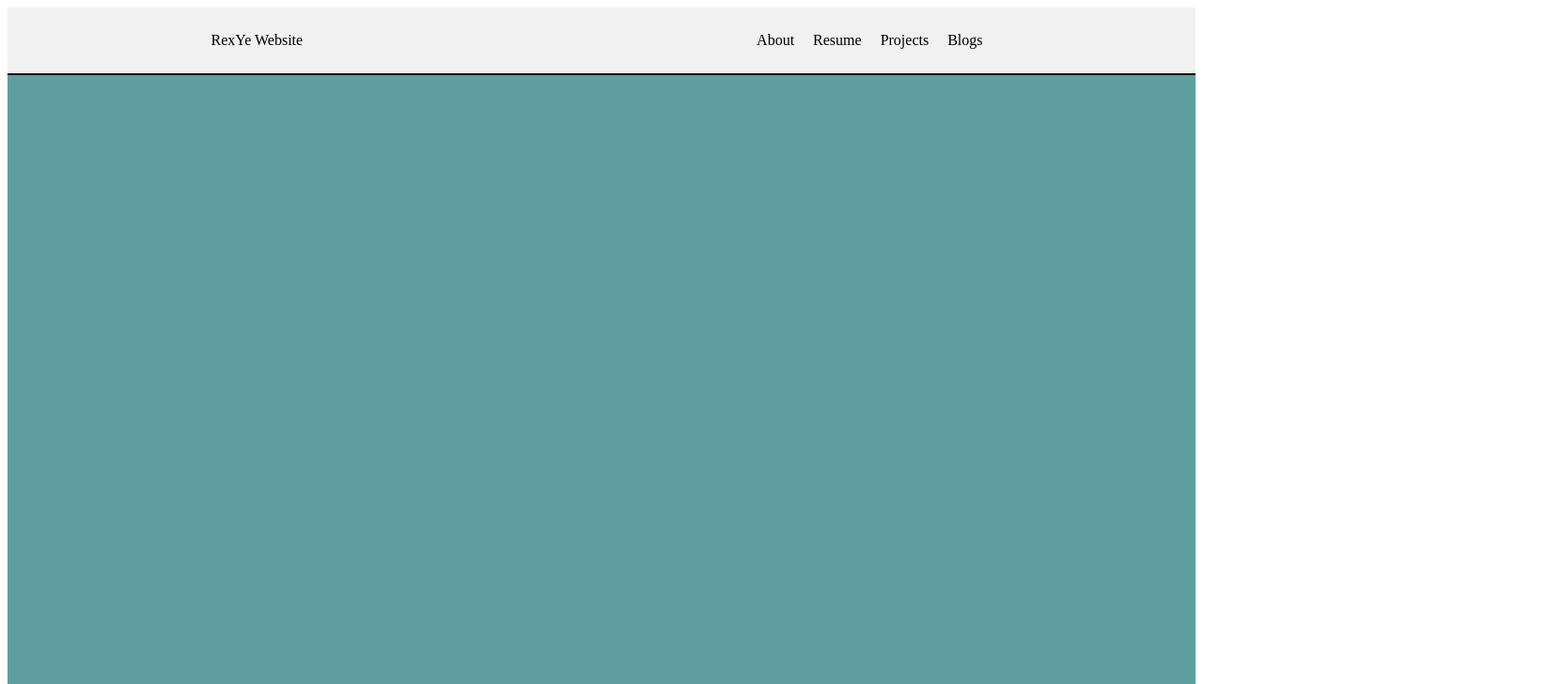
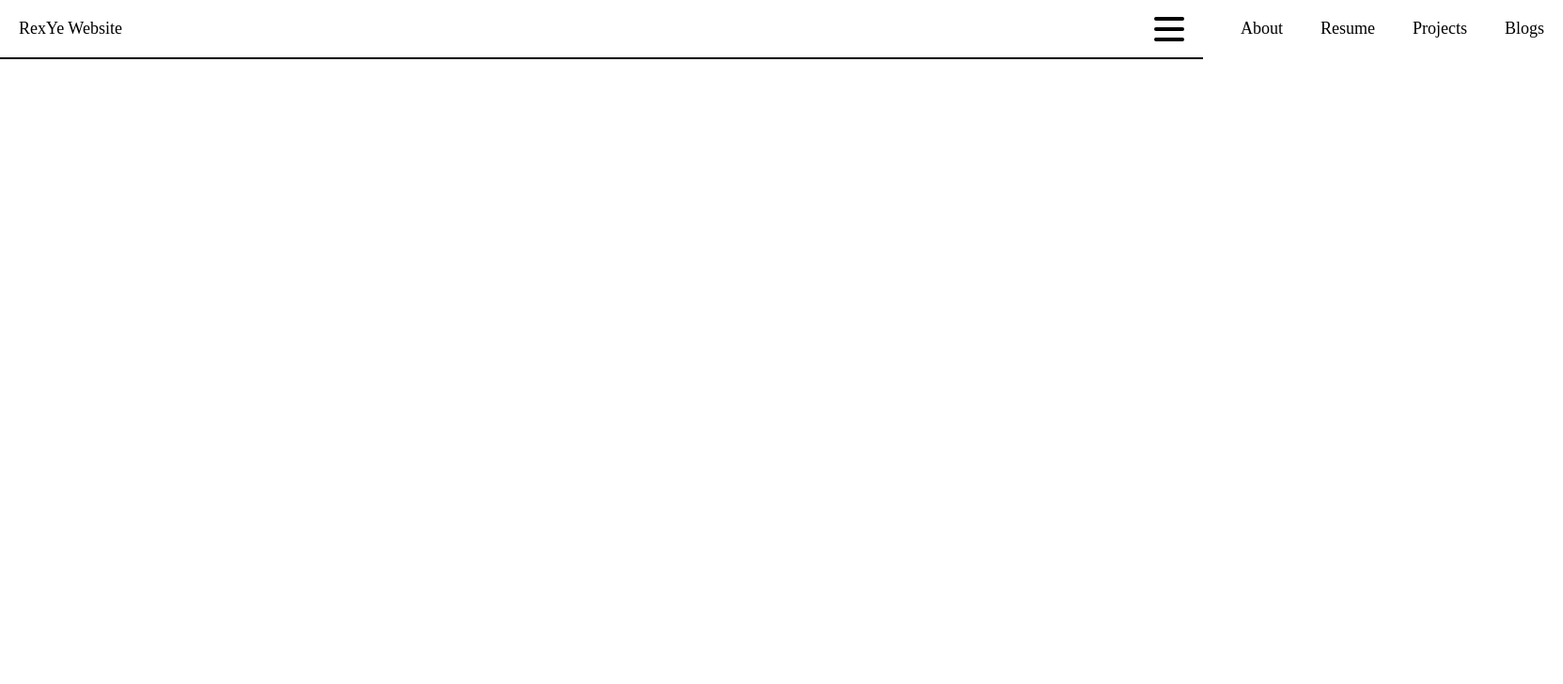
Before and after one commit to rexy91/PersonalWebsiteRedo, a React (Create React App) app in the folder rexye-website/: page / in a window 1280 px wide. Shown: the top 728 px of the page at 94% size, 1663 px wide, since content can reach past the window. Built offline with nearby package versions, Linux system fonts and the light colour scheme.

Commit message:
tryingtohideBurger

```diff
--- a/rexye-website/src/App.css
+++ b/rexye-website/src/App.css
@@ -0,0 +1,3 @@
+body{
+    margin: 0;
+}
--- a/rexye-website/src/App.js
+++ b/rexye-website/src/App.js
@@ -8,8 +8,6 @@ function App() {
   return (
     <div className="App">
         <Navbar/>
-        <Main/>
-        <Resume/>
     </div>
   );
 }
--- /dev/null
+++ b/rexye-website/src/Components/Navbar/Burger.css
@@ -0,0 +1,21 @@
+/* Burget div */
+.burger{
+    width: 2rem;
+    height: 2rem;
+    position: fixed;
+    top: 15px;
+    right: 20px;
+    display: flex;
+    justify-content: space-around;
+    flex-flow: column nowrap;
+}
+
+/* Each line's div  */
+
+.burger div {
+    border-radius: 10px;
+    width: 2rem;
+    height: 0.25rem;
+
+
+}
--- /dev/null
+++ b/rexye-website/src/Components/Navbar/Burger.jsx
@@ -0,0 +1,34 @@
+import React, { Component } from 'react';
+import './Burger.css'
+import RightNav from './RightNav'
+
+class Burger extends Component {
+    // Animation
+
+    state={
+        open:false
+    }
+
+    toggleBurger = () => {
+        this.setState({
+            open: !this.state.open
+        })
+    }
+    render() {
+        return (
+            <>
+            <div className='burger' open={this.state.open} onClick = {this.toggleBurger}>
+                    <div style={ this.state.open ?  {backgroundColor:'#f1f1f1', transform: 'rotate(40deg)'} : {backgroundColor:'black'} }></div>
+                    <div style={ this.state.open ?  {backgroundColor:'#f1f1f1' } : {backgroundColor:'black'} }></div>
+                    <div style={ this.state.open ?  {backgroundColor:'#f1f1f1'} : {backgroundColor:'black'} }></div>
+
+            </div>
+                {/* <RightNav open={this.state.open}/> */}
+                <RightNav />
+            </>
+
+        );
+    }
+}
+
+export default Burger;
--- a/rexye-website/src/Components/Navbar/Navbar.css
+++ b/rexye-website/src/Components/Navbar/Navbar.css
@@ -1,16 +1,17 @@
 .navbar-component{
+    font-size: 18px;
     display: flex;
-    justify-content: space-around;
+    justify-content: space-between;
+    padding: 0 20px;
     align-items: center;
     border-bottom: 2px solid;
-    background-color: #f1f1f1;
+
 }
 
-.navbar-component ul{
-    list-style: none;
-    display: flex;
+.logo{
+    color: black;
+    padding: 20px 0;
 }
-
 .navbar-component li{
-    padding: 10px;
+    padding: 0 20px;
 }
--- a/rexye-website/src/Components/Navbar/Navbar.jsx
+++ b/rexye-website/src/Components/Navbar/Navbar.jsx
@@ -1,21 +1,18 @@
 import React, {Component} from 'react'
 import './Navbar.css'
-
+import Burger from './Burger'
+import RightNav from './RightNav'
 class Navbar extends Component {
 
     render(){
         return(
-            <div className='navbar-component'>
-                <div className='logo'>
-                        RexYe Website
+                <div className='navbar-component'>
+                    <div className='logo'>
+                            RexYe Website
+                    </div>
+                    <Burger/>
                 </div>
-                <ul>
-                    <li>About</li>
-                    <li>Resume</li>
-                    <li>Projects</li>
-                    <li>Blogs</li>
-                </ul>
-            </div>
+
         )
     }
 }
--- /dev/null
+++ b/rexye-website/src/Components/Navbar/RightNav.css
@@ -0,0 +1,26 @@
+.right-nav ul{
+        list-style: none;
+        display: flex;
+}
+
+@media (max-width:768px){
+    .right-nav ul{
+        /* Hide it, show it upon burger click */
+        /* display: none; */
+        align-items: center;
+        width: 40%;
+        color: #f1f1f1;
+        position: fixed;
+        flex-flow: column nowrap;
+        background-color: #0D2538;
+        top:0;
+        right:0;
+        height: 100vh;
+        padding-top:  3.5rem;
+        transition: transform 0.3s ease-in-out;
+    }
+
+    .right-nav li{
+        padding: 30px 10px;
+    }
+}
--- /dev/null
+++ b/rexye-website/src/Components/Navbar/RightNav.jsx
@@ -0,0 +1,22 @@
+import React, { Component } from 'react';
+import './RightNav.css'
+
+class RightNav extends Component {
+    render() {
+
+        return (
+            // When open is true, transform right bar items.
+            // We are adding css here because we need local state.
+            <div className='right-nav'>
+                <ul style= {this.props.open ? {transform: 'translateX(0)'} : {transform:'translateX(100%)'}}>
+                    <li>About</li>
+                    <li>Resume</li>
+                    <li>Projects</li>
+                    <li>Blogs</li>
+                </ul>
+            </div>
+        );
+    }
+}
+
+export default RightNav;
```
